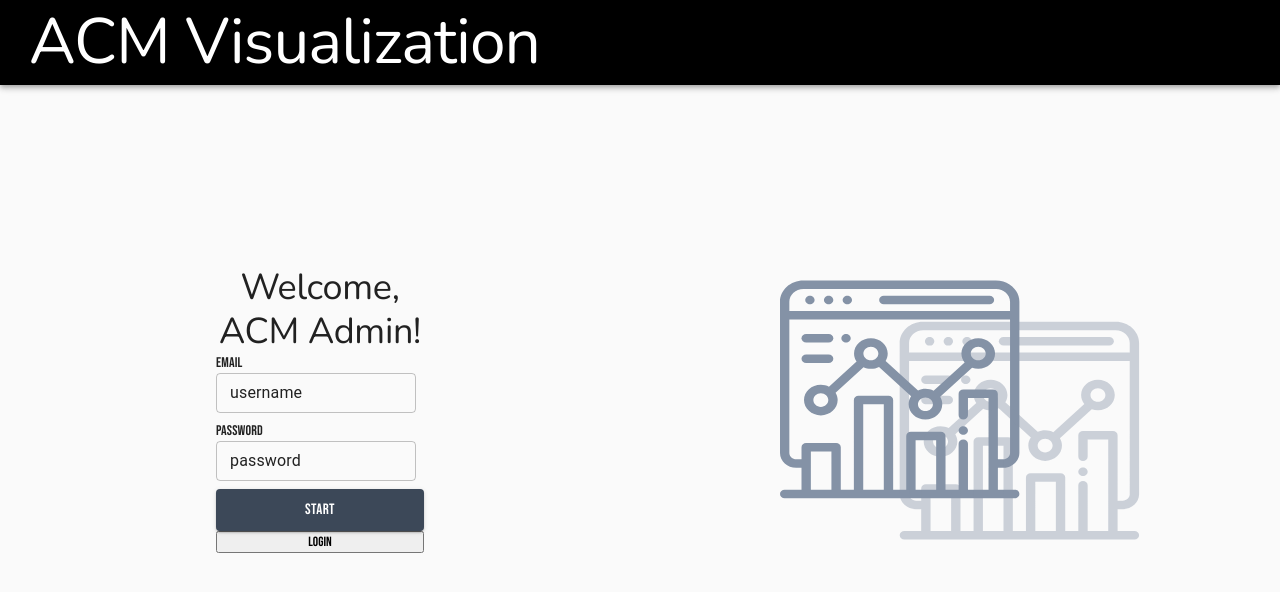
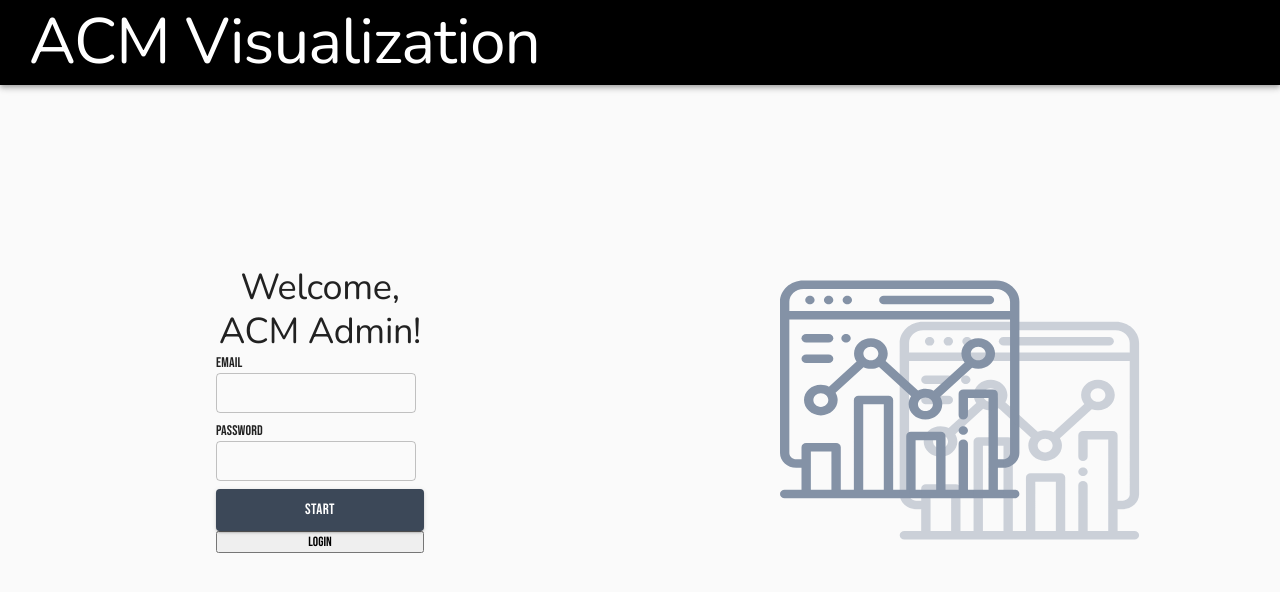
Before and after one commit to acmucsd-projects/sp-cerulean, a React (Create React App) app in the folder client/: page / in a window 1280 px wide. Shown: the top 592 px of the page. Built offline with nearby package versions, Linux system fonts and the light colour scheme.

Commit message:
third login commit

```diff
--- a/client/src/App.js
+++ b/client/src/App.js
@@ -4,6 +4,7 @@ import Login from "./components/Login";
 import CssBaseline from '@material-ui/core/CssBaseline';
 import {BrowserRouter as Router, Switch, Route} from 'react-router-dom';
 import { UserContext } from "./UserContext";
+import AverageChart from "./components/AverageChart";
 
 const App = () => {
     const [user, setUser] = useState(null);
--- a/client/src/components/Login.js
+++ b/client/src/components/Login.js
@@ -48,14 +48,15 @@ const Login = () => {
           "Content-Type": "application/json",
         },
       };
-      const body = {
+      const body = JSON.stringify({
         username: "dennis@gmail.com",
         password: "test12345"
-      }
-        const result = axios.post("/api/authentication/login", body, config)
+      });
+
+        const result = await axios.post("/api/authentication/login", body, config)
                             .catch((err) => console.error(err));
         setUser(user);
-        console.log(user);
+        console.log(result);
 
     };
 
@@ -96,8 +97,7 @@ const Login = () => {
                         margin="dense"
                         variant='outlined'
                         className={classes.textField}
-                        value="username"
-                        onChange={e => setState(e.target.value)}
+                        onChange={e => setState({...state, username: e.target.value})}
                     />
                     <Typography variant='body'
                     style={{ padding: 0 }}>
@@ -108,8 +108,7 @@ const Login = () => {
                         margin="dense"
                         variant='outlined'
                         className={classes.textField}
-                        value="password"
-                        onChange={e => setState(e.target.value)}
+                        onChange={e => setState({...state, password: e.target.value})}
                     />
                     <Button
                     onClick={event => window.location.href="./home"}
```
